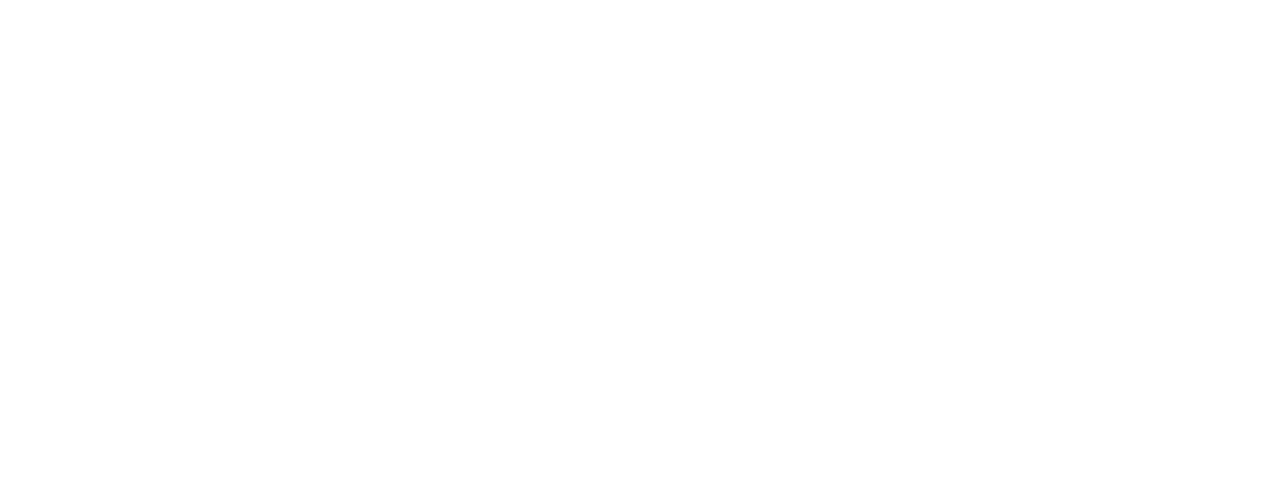
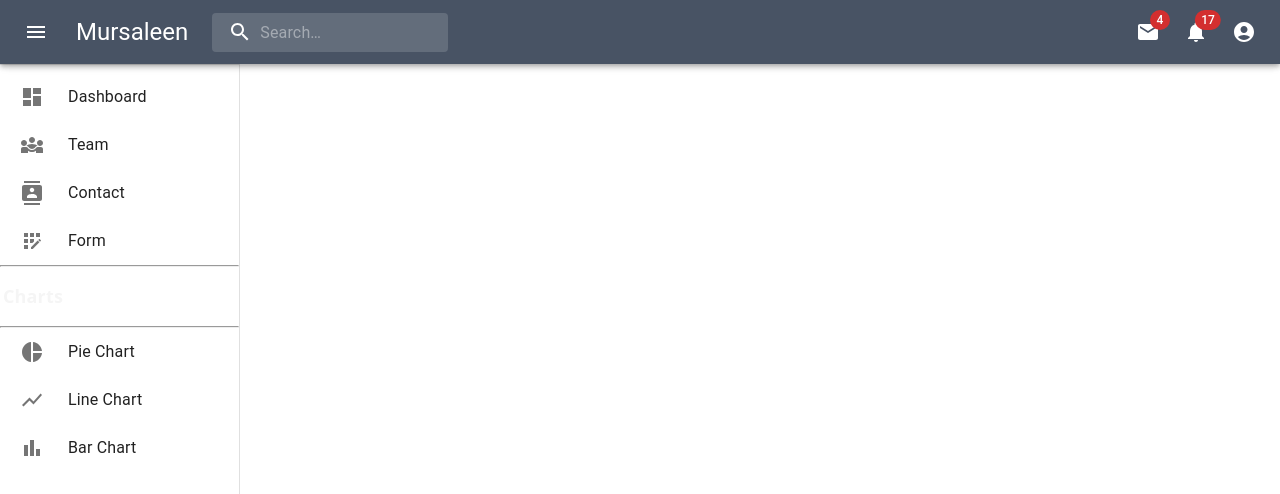
Before and after one commit to mursaleenrai/chartjs, a React (Vite) app in the folder dashboard/: page /bar in a window 1280 px wide. Before the commit this address had no page. Shown: the top 494 px of the page. Built offline with nearby package versions, Linux system fonts and the light colour scheme.

Commit message:
new changes in the form component have been added

```diff
--- a/dashboard/src/App.jsx
+++ b/dashboard/src/App.jsx
@@ -4,6 +4,9 @@
 import Team from './components/pages/about/Team'
 import Contact from './components/pages/settings/Contact'
 import Form from './components/form/Form'
+import BarCharts from './components/charts/mainCharts/BarCharts'
+import LineCharts from './components/charts/mainCharts/LineCharts'
+import PieCharts from './components/charts/mainCharts/PieCharts'
 
 function App() {
 
@@ -14,6 +17,9 @@
         <Route path='/team' exact element={<Team />} />
         <Route path='/contact' exact element={<Contact />} />
         <Route path='/form' exact element={<Form />} />
+        <Route path='/pie' exact element={<PieCharts />} />
+        <Route path='/line' exact element={<LineCharts />} />
+        <Route path='/bar' exact element={<BarCharts />} />
       </Routes>
     </>
   )
--- /dev/null
+++ b/dashboard/src/components/charts/mainCharts/BarCharts.jsx
@@ -0,0 +1,23 @@
+import React from 'react'
+import { Box } from '@mui/material'
+import Appbar from '../../navbar/Appbar'
+import Sidebar from '../../sidebar/Sidebar'
+
+
+const BarCharts = () => {
+    return (
+        <div>
+            <Appbar />
+            <Box height={35} />
+            <Box sx={{ minHeight: '100vh', marginLeft: '10rem', }}>
+                <Sidebar />
+                <Box component="main" sx={{ flexGrow: 1, p: 3, marginTop: '8rem' }}>
+
+
+                </Box>
+            </Box>
+        </div >
+    )
+}
+
+export default BarCharts
--- /dev/null
+++ b/dashboard/src/components/charts/mainCharts/LineCharts.jsx
@@ -0,0 +1,22 @@
+import React from 'react'
+import { Box } from '@mui/material'
+import Appbar from '../../navbar/Appbar'
+import Sidebar from '../../sidebar/Sidebar'
+
+const LineCharts = () => {
+    return (
+        <div>
+            <Appbar />
+            <Box height={35} />
+            <Box sx={{ minHeight: '100vh', marginLeft: '10rem', }}>
+                <Sidebar />
+                <Box component="main" sx={{ flexGrow: 1, p: 3, marginTop: '8rem' }}>
+
+
+                </Box>
+            </Box>
+        </div >
+    )
+}
+
+export default LineCharts
--- /dev/null
+++ b/dashboard/src/components/charts/mainCharts/PieCharts.jsx
@@ -0,0 +1,25 @@
+import React from 'react'
+import { Box } from '@mui/material'
+import Appbar from '../../navbar/Appbar'
+import Sidebar from '../../sidebar/Sidebar'
+
+
+const PieCharts = () => {
+    return (
+
+        <div>
+            <Appbar />
+            <Box height={35} />
+            <Box sx={{ minHeight: '100vh', marginLeft: '10rem', }}>
+                <Sidebar />
+                <Box component="main" sx={{ flexGrow: 1, p: 3, marginTop: '8rem' }}>
+
+
+                </Box>
+            </Box>
+        </div >
+
+    )
+}
+
+export default PieCharts
--- a/dashboard/src/components/form/Form.jsx
+++ b/dashboard/src/components/form/Form.jsx
@@ -83,14 +83,19 @@
                             label="F Name"
                             defaultValue="Father Name"
                         />
-                        <div style={{
-                            display: 'flex',
-                            justifyContent: 'center',
-                            alignItems: 'center',
-                        }}><Button variant='contained'>Sign up</Button></div>
+                    </Box>
+                    <Box sx={{
+                        marginTop: '3rem',
+                        display: 'flex',
+                        justifyContent: 'center',
+                        alignItems: 'center'
+                    }}>
+                        <Button sx={{
+                            width: "61vw",
+                        }} variant='contained'>Sign up</Button>
                     </Box>
                 </Box>
-            </Box>
+            </Box >
         </>
 
     )
--- a/dashboard/src/components/sidebar/Sidebar.jsx
+++ b/dashboard/src/components/sidebar/Sidebar.jsx
@@ -19,7 +19,10 @@
 import ContactsIcon from '@mui/icons-material/Contacts';
 import { useNavigate } from 'react-router-dom';
 import { updateStore } from '../../appStore';
-
+import PieChartIcon from '@mui/icons-material/PieChart';
+import ShowChartIcon from '@mui/icons-material/ShowChart';
+import BarChartIcon from '@mui/icons-material/BarChart';
+import { Typography } from '@mui/material';
 
 const drawerWidth = 240;
 
@@ -170,6 +173,76 @@
                             <ListItemText primary='Form' sx={{ opacity: open ? 1 : 0 }} />
                         </ListItemButton>
                     </ListItem>
+                    <hr />
+                    <span style={{
+                        color: 'whitesmoke',
+                        fontSize: '18px',
+                        display: 'block',
+                        fontWeight: 'bold',
+                        marginLeft: '3px',
+                        padding: '1rem 0px'
+                    }}>Charts</span>
+                    <hr />
+                    <ListItem disablePadding sx={{ display: 'block' }} onClick={() => { navigate('/pie') }}>
+                        <ListItemButton
+                            sx={{
+                                minHeight: 48,
+                                justifyContent: open ? 'initial' : 'center',
+                                px: 2.5,
+                            }}
+                        >
+                            <ListItemIcon
+                                sx={{
+                                    minWidth: 0,
+                                    mr: open ? 3 : 'auto',
+                                    justifyContent: 'center',
+                                }}
+                            >
+                                <PieChartIcon />
+                            </ListItemIcon>
+                            <ListItemText primary='Pie Chart' sx={{ opacity: open ? 1 : 0 }} />
+                        </ListItemButton>
+                    </ListItem>
+                    <ListItem disablePadding sx={{ display: 'block' }} onClick={() => { navigate('/line') }}>
+                        <ListItemButton
+                            sx={{
+                                minHeight: 48,
+                                justifyContent: open ? 'initial' : 'center',
+                                px: 2.5,
+                            }}
+                        >
+                            <ListItemIcon
+                                sx={{
+                                    minWidth: 0,
+                                    mr: open ? 3 : 'auto',
+                                    justifyContent: 'center',
+                                }}
+                            >
+                                <ShowChartIcon />
+                            </ListItemIcon>
+                            <ListItemText primary='Line Chart' sx={{ opacity: open ? 1 : 0 }} />
+                        </ListItemButton>
+                    </ListItem>
+                    <ListItem disablePadding sx={{ display: 'block' }} onClick={() => { navigate('/bar') }}>
+                        <ListItemButton
+                            sx={{
+                                minHeight: 48,
+                                justifyContent: open ? 'initial' : 'center',
+                                px: 2.5,
+                            }}
+                        >
+                            <ListItemIcon
+                                sx={{
+                                    minWidth: 0,
+                                    mr: open ? 3 : 'auto',
+                                    justifyContent: 'center',
+                                }}
+                            >
+                                <BarChartIcon />
+                            </ListItemIcon>
+                            <ListItemText primary='Bar Chart' sx={{ opacity: open ? 1 : 0 }} />
+                        </ListItemButton>
+                    </ListItem>
                 </List>
                 {/* <Divider /> */}
             </Drawer>
```
